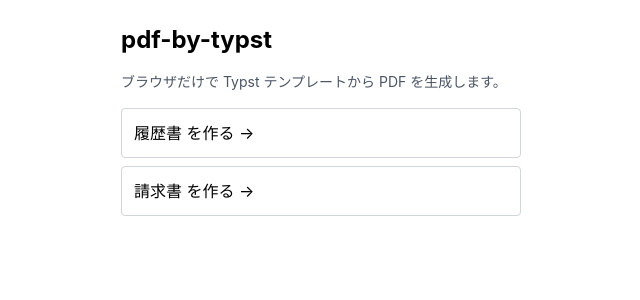
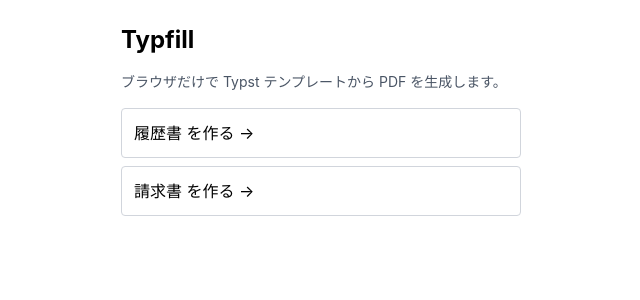
Before and after one commit to ryota2357/typfill, a SvelteKit app: page / in a window 1280 px wide. Shown: the top 300 px of the page, without its empty margins (319-959 px from the left). Built offline with nearby package versions, Linux system fonts and the light colour scheme; what @core/unknownutil would draw is missing.

Commit message:
feat: rename to typfill

```diff
--- a/package.json
+++ b/package.json
@@ -1,5 +1,5 @@
 {
-  "name": "pdf-by-typst",
+  "name": "typfill",
   "private": true,
   "version": "0.0.1",
   "type": "module",
--- a/src/lib/components/TemplateEditor.svelte
+++ b/src/lib/components/TemplateEditor.svelte
@@ -75,7 +75,7 @@
   }
 </script>
 
-<svelte:head><title>{template.label} - pdf-by-typst</title></svelte:head>
+<svelte:head><title>{template.label} - Typfill</title></svelte:head>
 
 <main class="mx-auto flex h-[100dvh] max-w-7xl flex-col gap-3 p-3 md:p-4">
   <header class="flex flex-wrap items-baseline justify-between gap-2">
--- a/src/lib/templates/invoice/index.ts
+++ b/src/lib/templates/invoice/index.ts
@@ -7,7 +7,7 @@
 
 export const templateId = "invoice" as const;
 export const label = "請求書";
-export const storageKey = "pdf-by-typst.invoice.v1";
+export const storageKey = "typfill.invoice.v1";
 
 export { buildCompileInputs } from "./compile";
 export {
--- a/src/lib/templates/resume/index.ts
+++ b/src/lib/templates/resume/index.ts
@@ -7,7 +7,7 @@
 
 export const templateId = "resume" as const;
 export const label = "履歴書";
-export const storageKey = "pdf-by-typst.resume.v1";
+export const storageKey = "typfill.resume.v1";
 
 export { buildCompileInputs } from "./compile";
 export { EMPTY_FIELDS, newTimelineEntry, SAMPLE_FIELDS } from "./defaults";
--- a/src/routes/+page.svelte
+++ b/src/routes/+page.svelte
@@ -4,10 +4,10 @@
   const templates = listTemplates();
 </script>
 
-<svelte:head><title>pdf-by-typst</title></svelte:head>
+<svelte:head><title>Typfill</title></svelte:head>
 
 <main class="mx-auto max-w-md space-y-4 p-6">
-  <h1 class="text-2xl font-bold">pdf-by-typst</h1>
+  <h1 class="text-2xl font-bold">Typfill</h1>
   <p class="text-sm text-gray-600">
     ブラウザだけで Typst テンプレートから PDF を生成します。
   </p>
```
Also changed, not shown: 2 other files (tests, documents, lock files or other folders).
